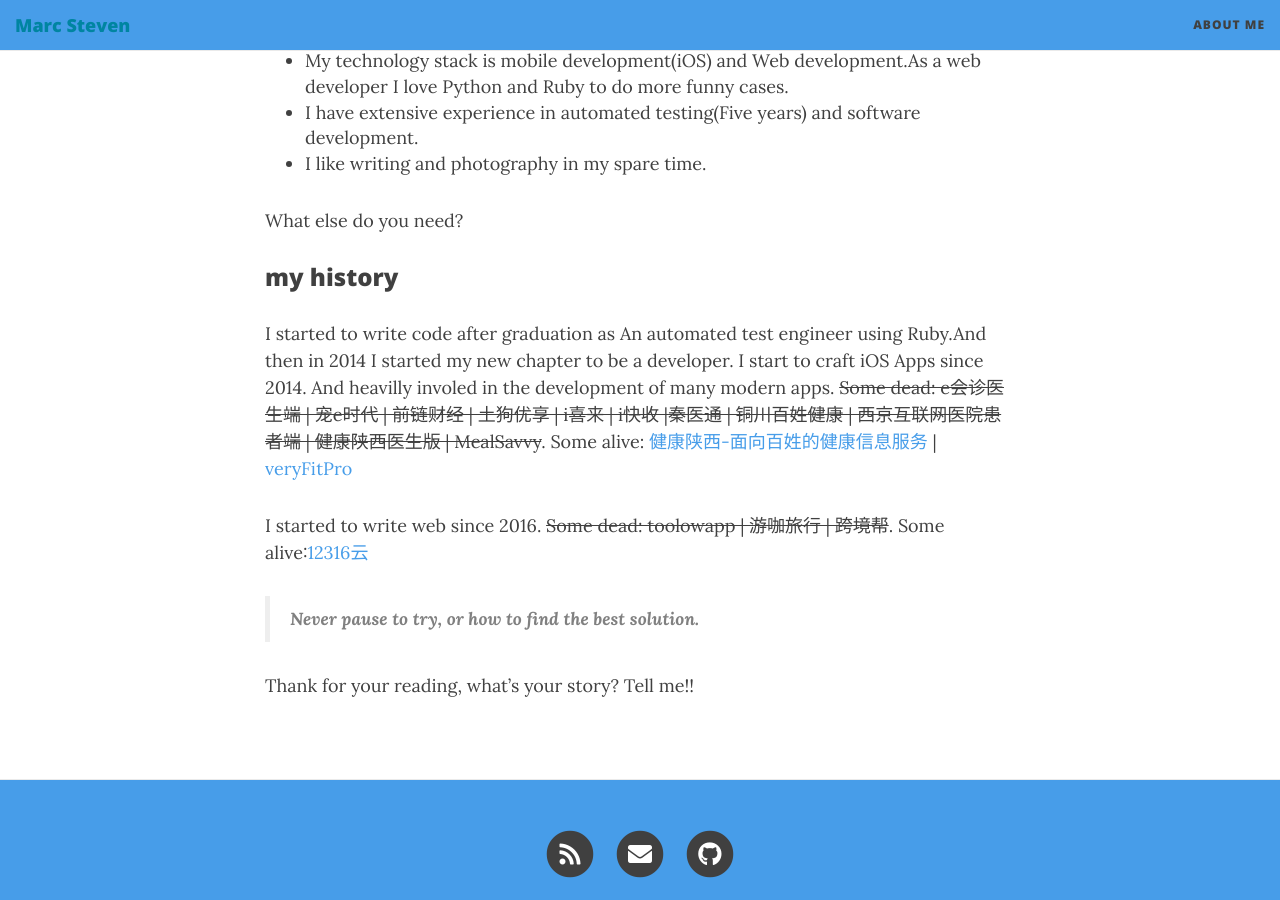
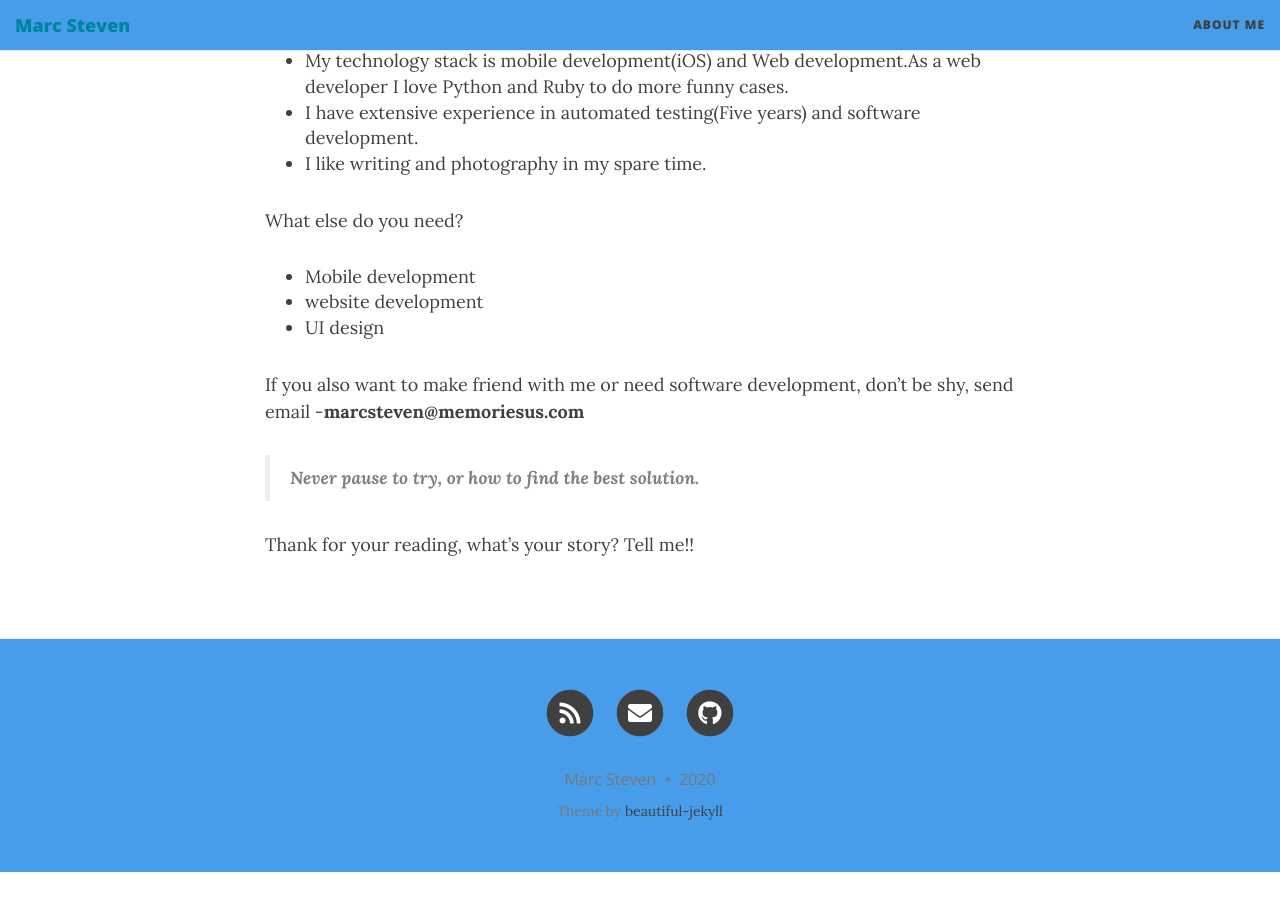
Before and after one commit to memoriesus/memoriesus.github.io, a Jekyll site: the page built from aboutme.md, in a window 1280 px wide and 900 px high, scrolled down 392 px. Built offline with Jekyll 4.4.1, drawn with Linux system fonts in a browser that asks for light colours; nearby versions of some CDN libraries; after the commit the page ends 1264 px from its top, so only the background shows below that.

Commit message:
update my description

```diff
--- a/aboutme.md
+++ b/aboutme.md
@@ -18,15 +18,13 @@
 
 What else do you need?
 
-### my history
+* Mobile development
+* website development
+* UI design
 
 
+If you also want to make friend with me or need software development, don't be shy, send email -**marcsteven@memoriesus.com**
 
-I started to write code after graduation as An automated test engineer using Ruby.And then in 2014 I started  my new chapter to be a  developer.
-I start to craft iOS Apps since 2014. And heavilly involed in the development of many modern apps. ~~Some dead: e会诊医生端 | 宠e时代 | 前链财经 | 土狗优享 | i喜来 | i快收 |秦医通 | 铜川百姓健康 | 西京互联网医院患者端 | 健康陕西医生版 | MealSavvy~~. Some alive: [健康陕西-面向百姓的健康信息服务](https://apps.apple.com/cn/app/健康陕西-面向百姓的健康信息服务/id1238586917) | [veryFitPro](https://apps.apple.com/us/app/veryfitpro/id1176428281)
-
-I started to write web since 2016.
-~~Some dead: toolowapp | 游咖旅行 | 跨境帮~~. Some alive:[12316云](http://www.12316yun.net)
 
 
 > **Never pause to try, or how to find the best solution.**
```
